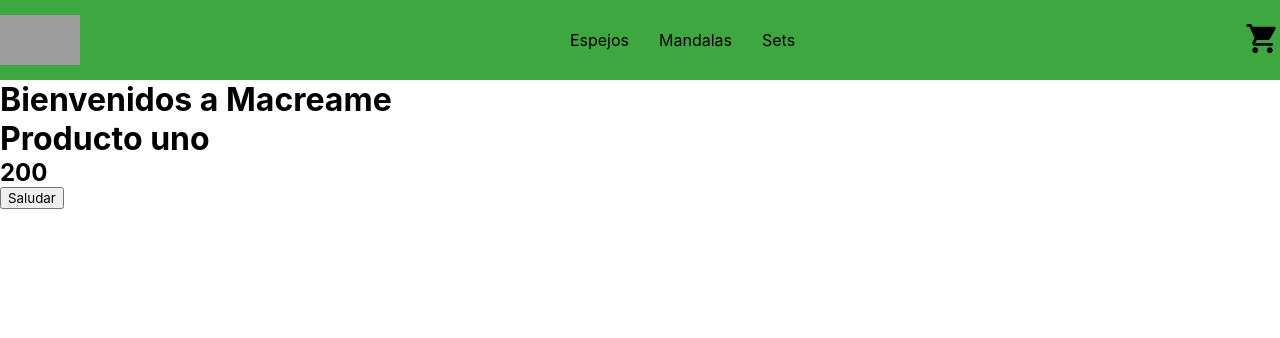
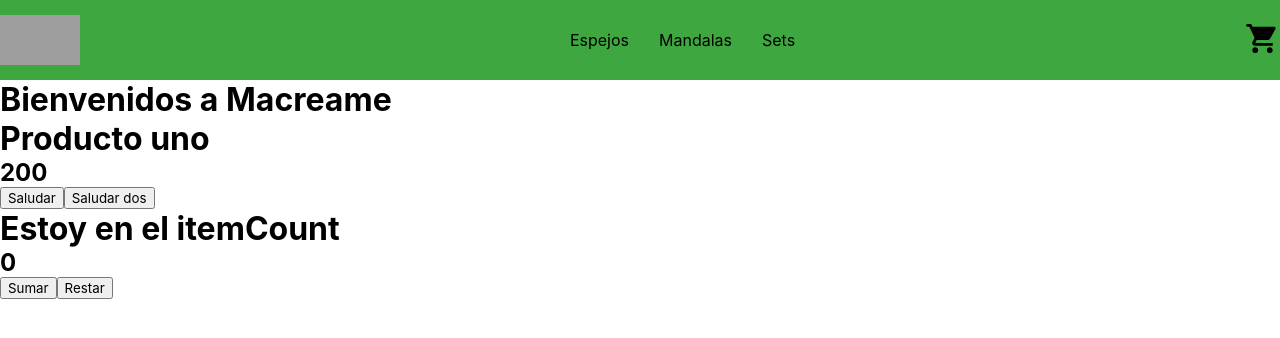
Before and after one commit to NataliaPercario/proyecto-macreame, a React (Create React App) app: page / in a window 1280 px wide. Shown: the top 338 px of the page. Built offline with nearby package versions, Linux system fonts and the light colour scheme; grey boxes are pictures that could not be loaded.

Commit message:
guardo cambios

```diff
--- a/src/App.js
+++ b/src/App.js
@@ -1,6 +1,7 @@
 import ItemListContainer from "./Components/ItemListContainer/ItemListContainer";
 import Navbar from "./Components/Navbar/Navbar";
 import ProductCard from "./Components/ProductCard/ProductCard";
+import ItemCount from "./Components/ItemCount/ItemCount";
 
 function App() {
   return (
@@ -8,6 +9,7 @@ function App() {
       <Navbar />
       <ItemListContainer greeting={"Bienvenidos a Macreame"} />
       <ProductCard title={"Producto uno"} price={200} isRed={false} />
+      <ItemCount />
     </div>
   );
 }
--- /dev/null
+++ b/src/Components/ItemCount/ItemCount.jsx
@@ -0,0 +1,18 @@
+const ItemCount = () => {
+  let contador = 0;
+
+  const sumar = () => {
+    contador++;
+  };
+
+  return (
+    <div>
+      <h1>Estoy en el itemCount</h1>
+      <h2> {contador}</h2>
+      <button onClick={sumar}>Sumar</button>
+      <button>Restar</button>
+    </div>
+  );
+};
+
+export default ItemCount;
--- a/src/Components/ProductCard/ProductCard.jsx
+++ b/src/Components/ProductCard/ProductCard.jsx
@@ -1,14 +1,26 @@
 import "./ProductCard.css";
 
 const ProductCard = ({ title, price = 0, isRed }) => {
+  //Si no necesito parametros//
   const saludar = () => {
     console.log("hola");
+  };
+  //Si ncecesito establecer parametros//
+  const saludar2 = (nombre) => {
+    console.log("hola " + nombre);
   };
   return (
     <div>
       <h1 className={isRed ? "red" : "blue"}> {title} </h1>
       <h2> {price} </h2>
       <button onClick={saludar}>Saludar</button>
+      <button
+        onClick={() => {
+          saludar2("juancito");
+        }}
+      >
+        Saludar dos
+      </button>
     </div>
   );
 };
```
